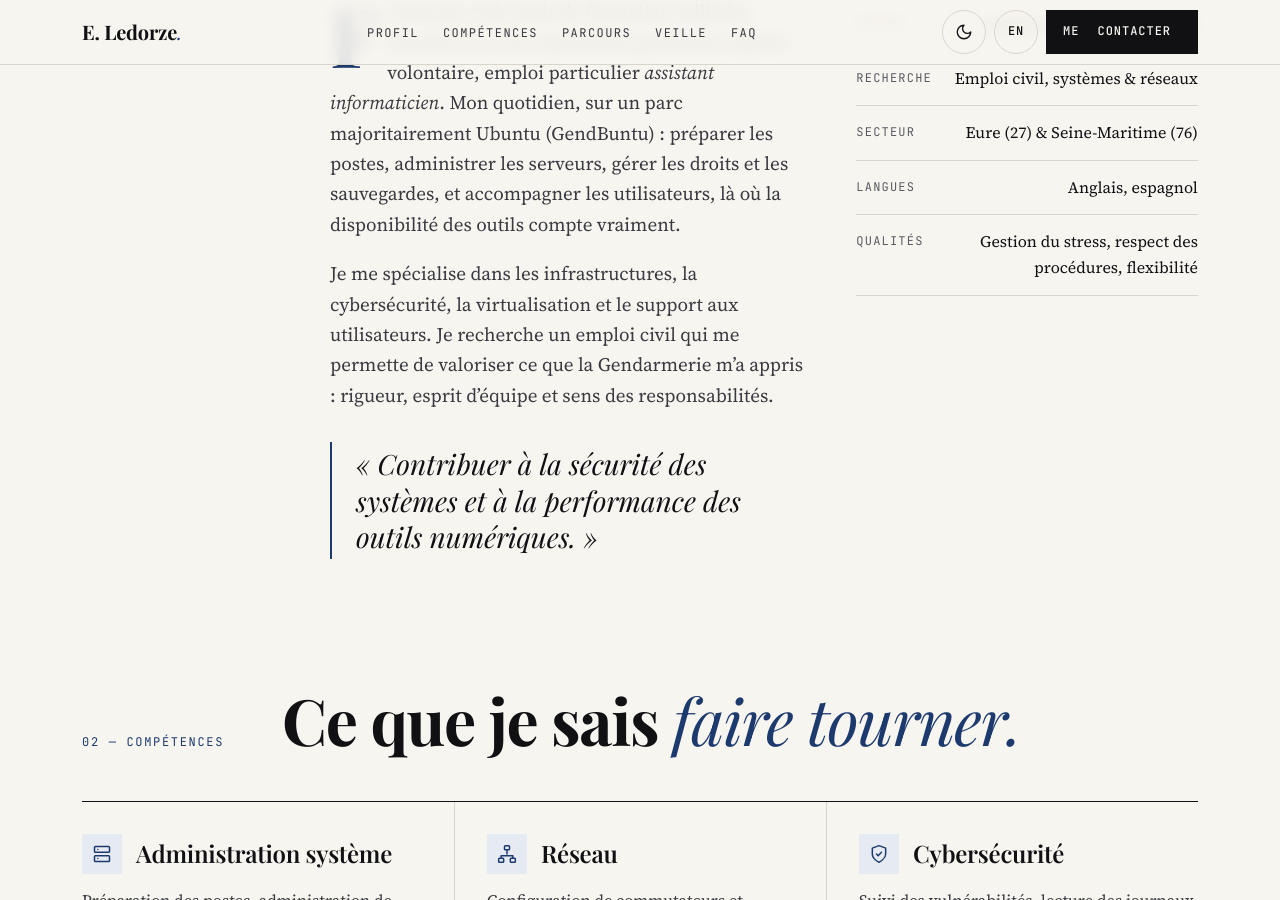
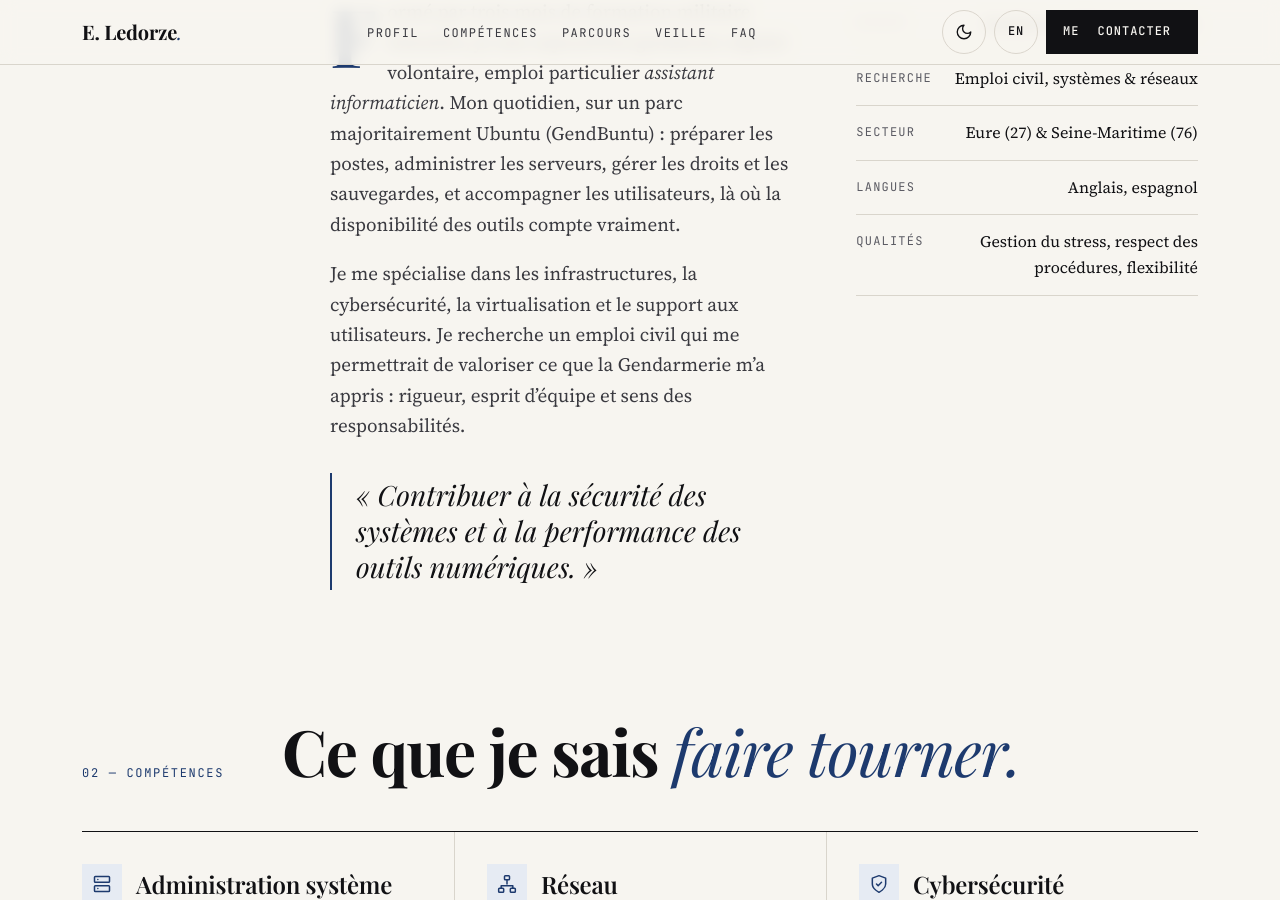
Before and after one commit to TheDringe54-lab/TheDringe54-lab.github.io, a Jekyll site: the page built from index.html, in a window 1280 px wide and 900 px high, scrolled down 1326 px. Built offline with Jekyll 4.4.1, drawn with Linux system fonts in a browser that asks for light colours.

Commit message:
Update _data/contenu.yml (via Pages CMS)

```diff
--- a/_data/contenu.yml
+++ b/_data/contenu.yml
@@ -39,7 +39,7 @@ profil:
       disponibilité des outils compte vraiment."
     - "Je me spécialise dans les infrastructures, la cybersécurité, la
       virtualisation et le support aux utilisateurs. Je recherche un emploi
-      civil qui me permette de valoriser ce que la Gendarmerie m'a appris :
+      civil qui me permettrait de valoriser ce que la Gendarmerie m'a appris :
       rigueur, esprit d'équipe et sens des responsabilités."
   citation: « Contribuer à la sécurité des systèmes et à la performance des outils
     numériques. »
```
